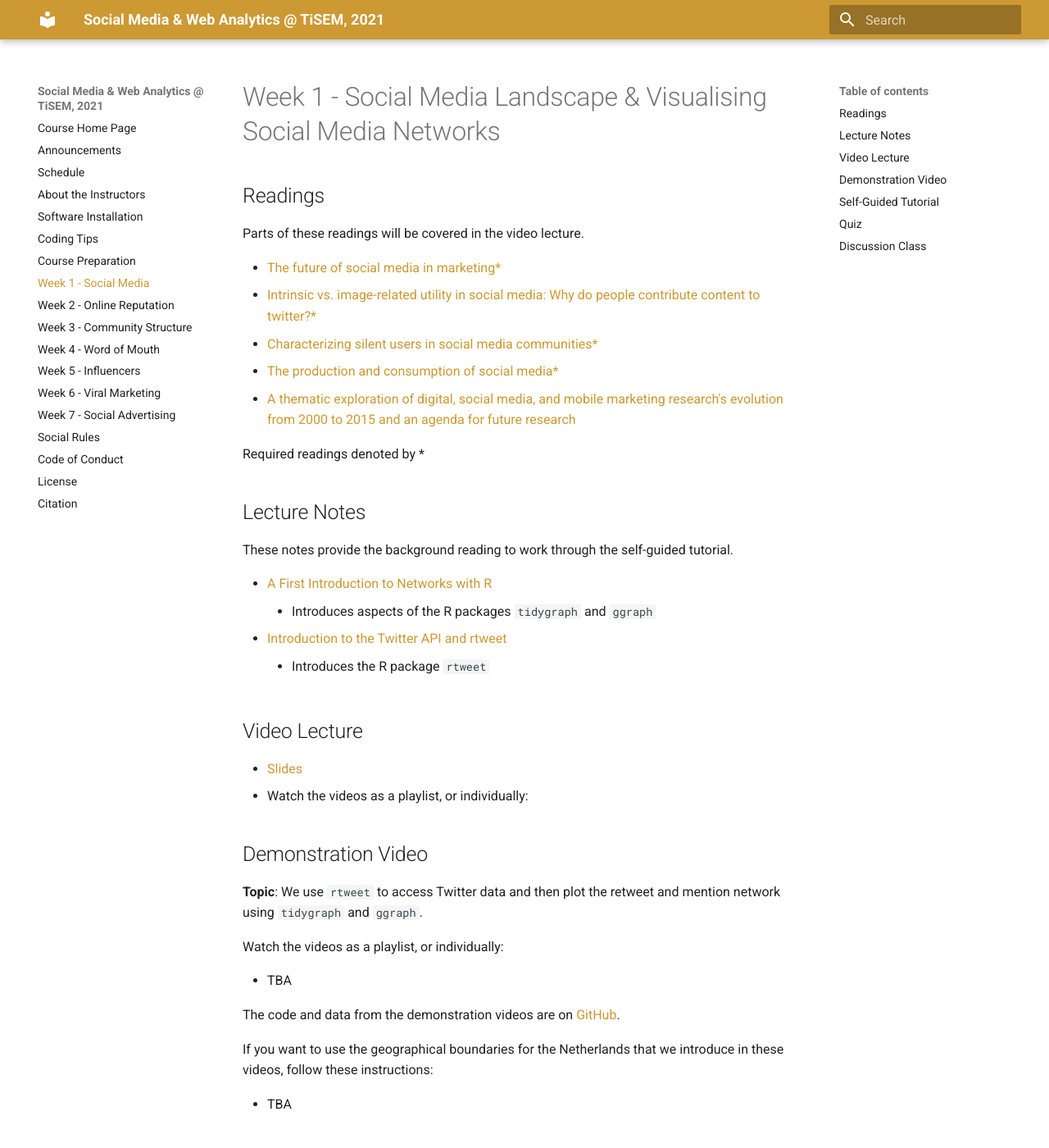
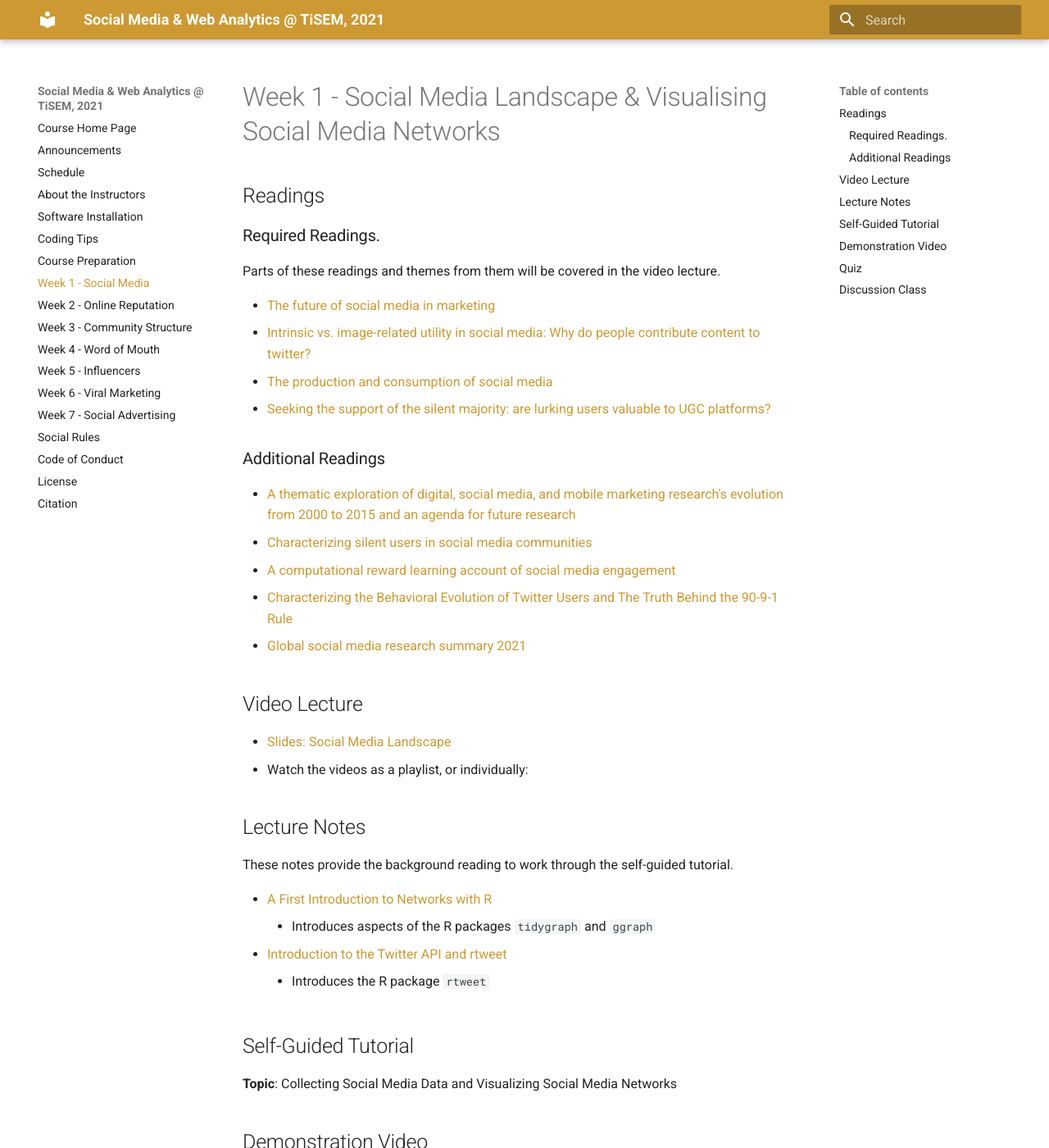
Before and after one commit to tisem-digital-marketing/2021-smwa, an MkDocs documentation site: the page built from docs/week_01.md, in a window 1280 px wide and 1400 px high. Shown: the whole window at 82% size. Built offline with MkDocs 1.6.1 and Material for MkDocs 9.7.7, drawn with Linux system fonts in a browser that asks for light colours; old or Windows-style settings are respelled for this version of MkDocs; some of the changed text lies outside the part shown.

Commit message:
restructure content order, add some extra readings

```diff
--- a/docs/week_01.md
+++ b/docs/week_01.md
@@ -2,15 +2,26 @@
 
 ## Readings
 
-Parts of these readings will be covered in the video lecture.
+### Required Readings.
+Parts of these readings and themes from them will be covered in the video lecture.
 
-* [The future of social media in marketing*][stephan-2020]
-* [Intrinsic vs. image-related utility in social media: Why do people contribute content to twitter?*][stephan-toubia]
-* [Characterizing silent users in social media communities*][gong-etal]
-* [The production and consumption of social media*][filippas-horton]
+* [The future of social media in marketing][stephan-2020]
+* [Intrinsic vs. image-related utility in social media: Why do people contribute content to twitter?][stephan-toubia]
+* [The production and consumption of social media][filippas-horton]
+* [Seeking the support of the silent majority: are lurking users valuable to UGC platforms?][chen-etal]
+
+### Additional Readings
+
 * [A thematic exploration of digital, social media, and mobile marketing research's evolution from 2000 to 2015 and an agenda for future research][lambert-stephan]
+* [Characterizing silent users in social media communities][gong-etal]
+* [A computational reward learning account of social media engagement][lindstrom-etal]
+* [Characterizing the Behavioral Evolution of Twitter Users and The Truth Behind the 90-9-1 Rule][antelmi-etal]
+* [Global social media research summary 2021][socialmedia-summary]
 
-Required readings denoted by *
+## Video Lecture
+
+* [Slides: Social Media Landscape][lecture-slides]
+* Watch the videos as a playlist, or individually:
 
 ## Lecture Notes
 
@@ -20,11 +31,9 @@ These notes provide the background reading to work through the self-guided tutor
     * Introduces aspects of the R packages `tidygraph` and `ggraph`
 * [Introduction to the Twitter API and rtweet][lecture-rtweet]
     * Introduces the R package `rtweet`
+## Self-Guided Tutorial
 
-## Video Lecture
-
-* [Slides][lecture-slides]
-* Watch the videos as a playlist, or individually:
+**Topic**: Collecting Social Media Data and Visualizing Social Media Networks
 
 ## Demonstration Video
 
@@ -60,6 +65,10 @@ If you want to use the geographical boundaries for the Netherlands that we intro
 [stephan-toubia]: https://www.researchgate.net/publication/261851427_Intrinsic_vs_Image-Related_Utility_in_Social_Media_Why_Do_People_Contribute_Content_to_Twitter
 [gong-etal]: https://ojs.aaai.org/index.php/ICWSM/article/download/14582/14431
 [filippas-horton]: https://arxiv.org/abs/2104.00834
+[chen-etal]: https://link.springer.com/article/10.1007/s11747-018-00624-8
+[lindstrom-etal]: https://www.nature.com/articles/s41467-020-19607-x
+[antelmi-etal]: https://dl.acm.org/doi/abs/10.1145/3308560.3316705
+[socialmedia-summary]: https://www.smartinsights.com/social-media-marketing/social-media-strategy/new-global-social-media-research/
 
 [lecture-networks]: ../assets/week-01/intro-networks.html
 [lecture-rtweet]: ../assets/week-01/rtweet.html
```
Also changed, not shown: other parts of docs/week_01.md (+0 -4 lines).
